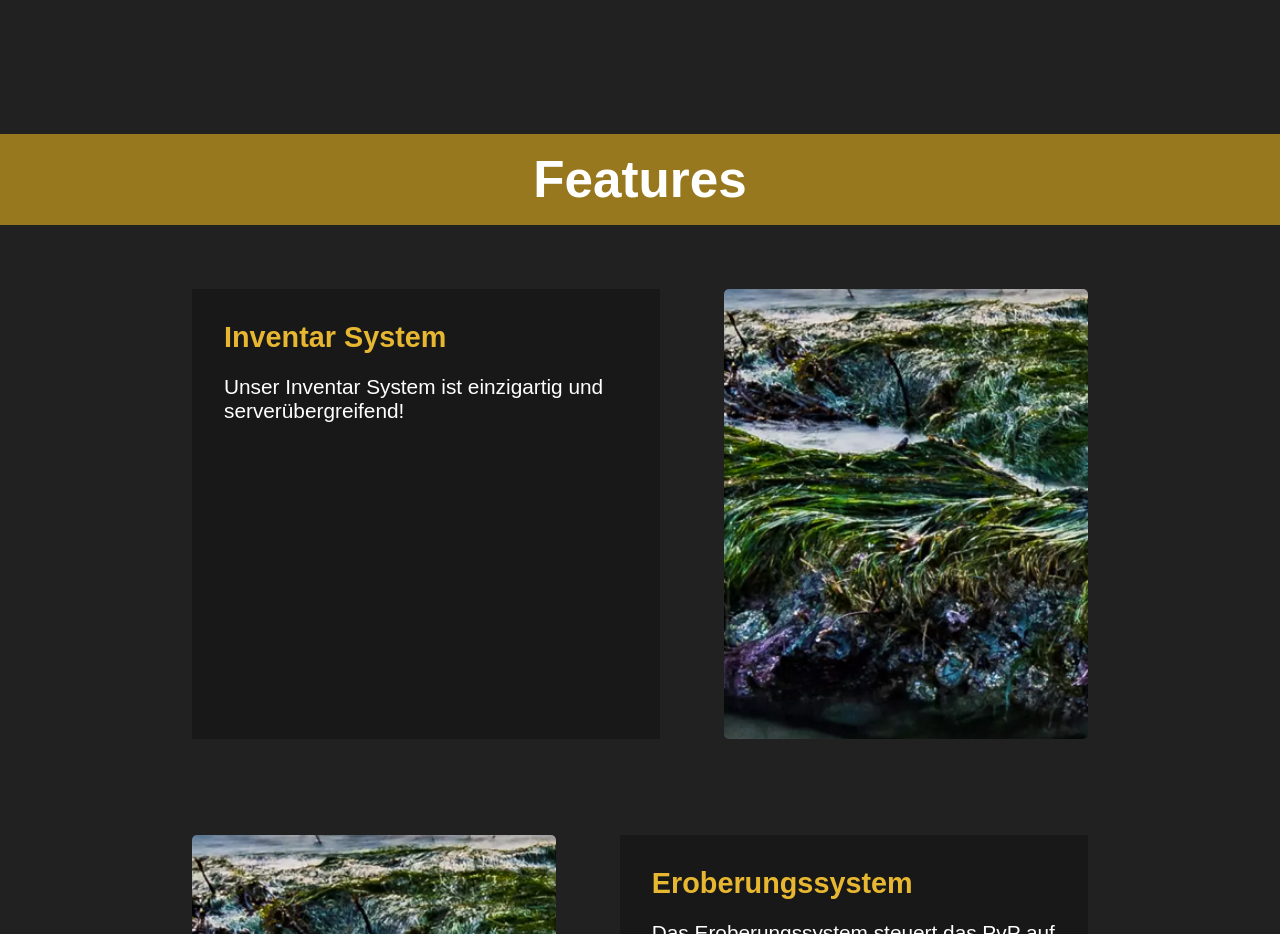
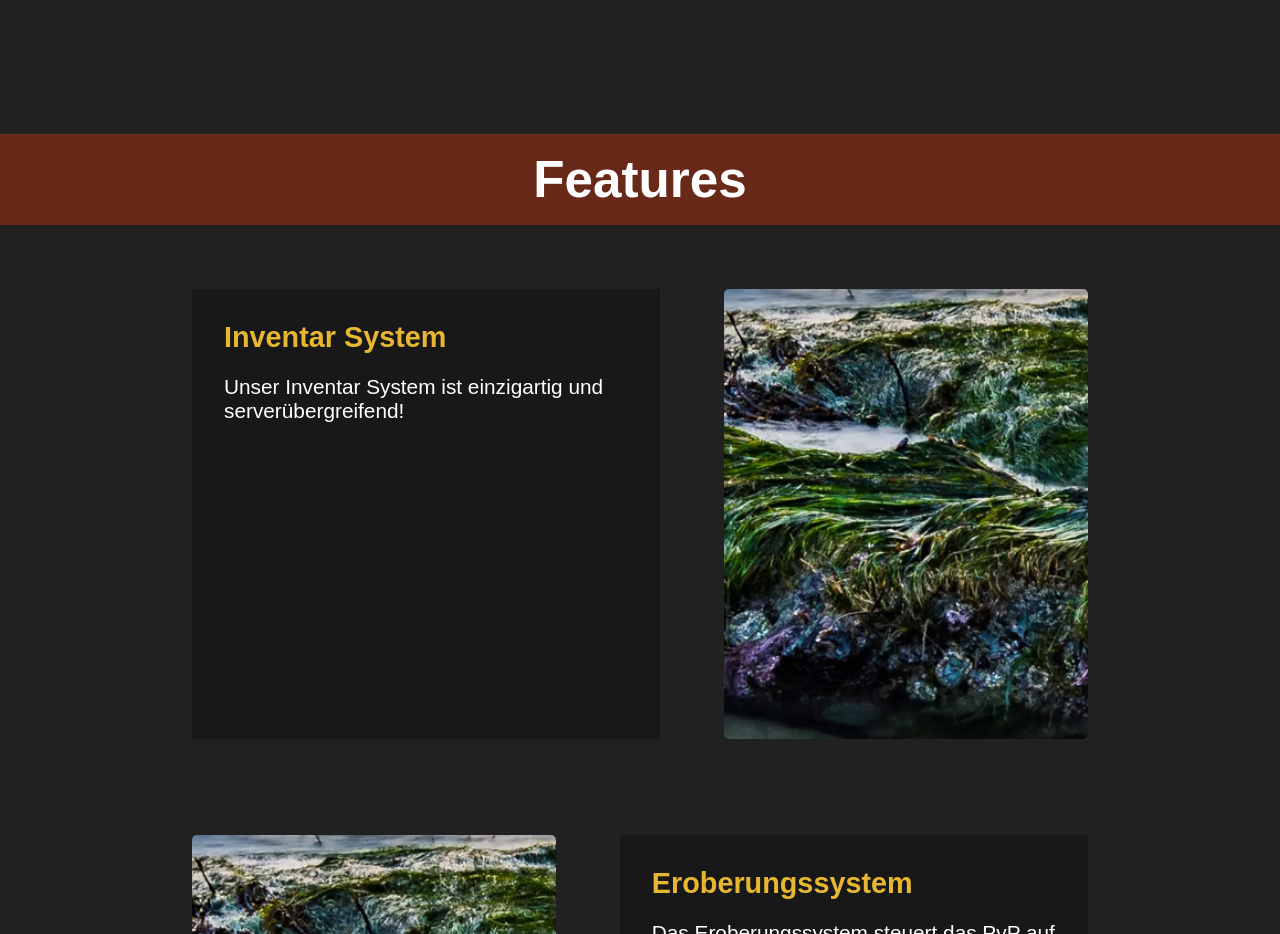
Before and after one commit to DannyINF/maw-rp-de, a Next.js app: page / in a window 1280 px wide. Shown: the part 2620-3554 px from the top of the page. Built offline with nearby package versions, Linux system fonts and the light colour scheme.

Commit message:
feat(features) design improvements

```diff
--- a/src/components/features/features.module.scss
+++ b/src/components/features/features.module.scss
@@ -7,7 +7,7 @@
 		font-size: var(--font-size-headline);
 		text-align: center;
 		margin-bottom: var(--spacing-xlarge);
-		background-color: var(--accent-color-primary);
+		background-color: var(--accent-color-secondary);
 		padding: var(--spacing-medium) 0;
 	}
 
@@ -27,6 +27,13 @@
 			padding: 0;
 			gap: 0;
 			min-height: unset;
+		}
+
+		//tablet
+		@media (min-width: 769px) and (max-width: 1200px) {
+			gap: 1rem;
+			margin-bottom: var(--spacing-small);
+			padding: var(--spacing-medium) calc(var(--spacing-content) * 0.6);
 		}
 
 		&:nth-child(even) {
```
